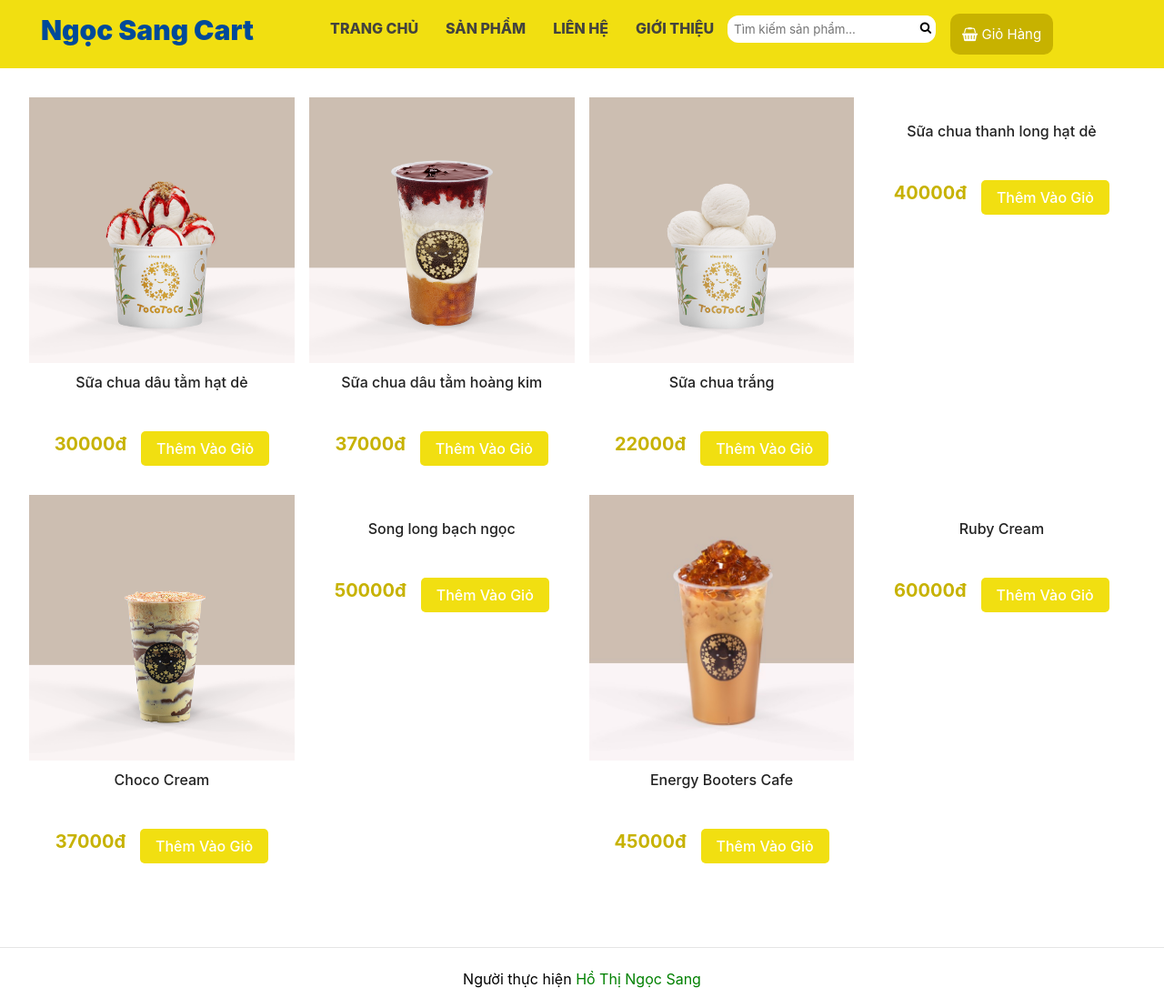
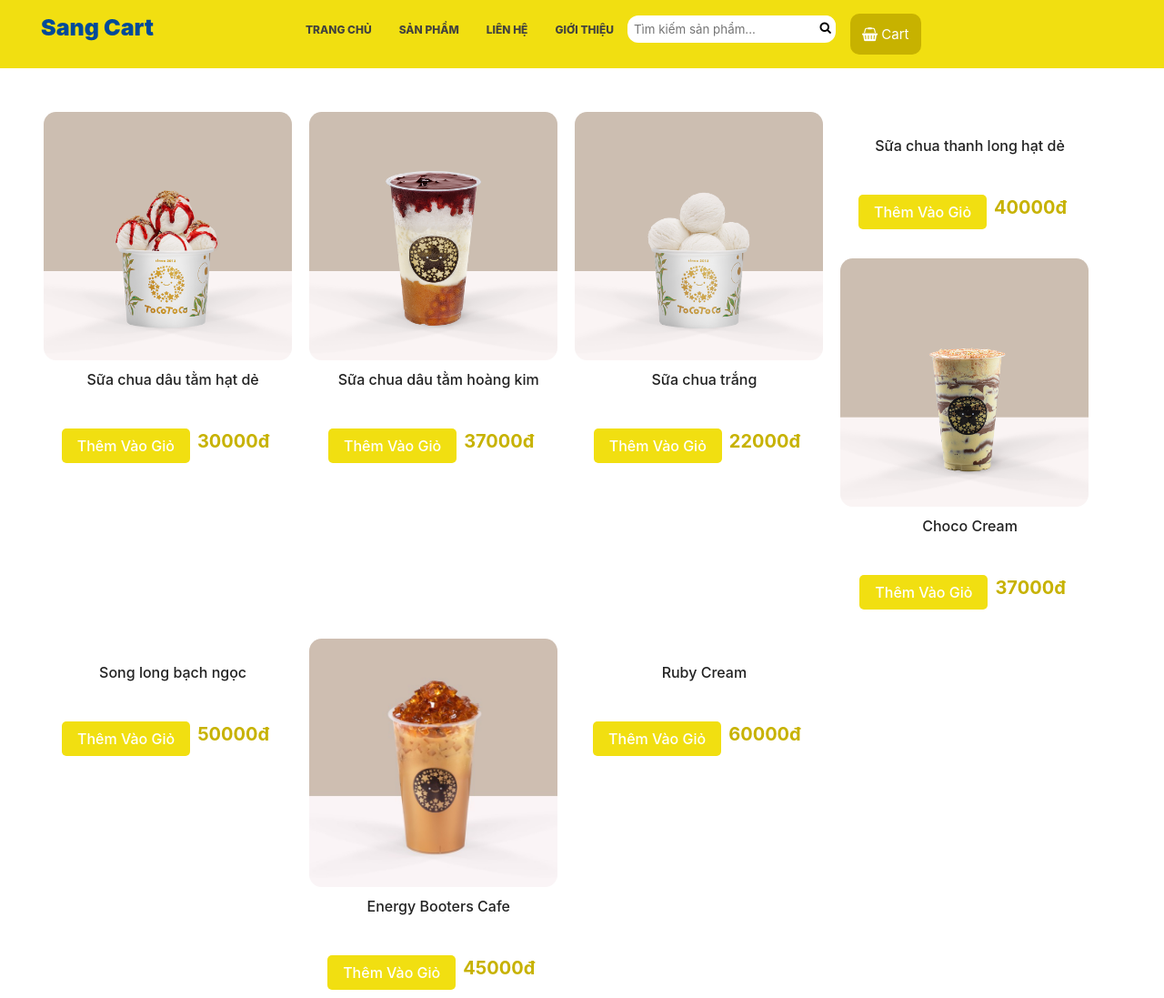
Before and after one commit to Sang937/Shopping-Cart, a plain HTML site: page index.html in a window 1280 px wide. Shown: the top 1097 px of the page at 91% size. Drawn offline with Linux system fonts and the light colour scheme.

Commit message:
next complete project

```diff
--- a/assets/css/responsive.css
+++ b/assets/css/responsive.css
@@ -1,5 +1,5 @@
 /*mobile*/
-@media only screen and (min-width:240px) and (max-width:480px) {
+@media only screen and (min-width:15em) and (max-width:30em) {
 
   /* nav */
   nav .content-nav {
@@ -77,7 +77,7 @@
 
 
 /*tablet*/
-@media (min-width:480px) and (max-width:768px) {
+@media (min-width:30em) and (max-width:48em) {
 
   .wrapper {
     padding: 1.5rem;
@@ -126,4 +126,34 @@
   .cart-price {
     margin-right: 1rem;
   }
+  .content-product .content-product-deltals .btn-cart {
+    font-size: 8px;
+  }
+  .btn {
+  padding: .3rem .6rem;
 }
+}
+
+/**********
+iPad 3
+**********/
+@media only screen and (min-device-width : 48em) and (max-device-width : 64em) {
+/* Styles */
+  .wrapper {
+    padding: 3rem;
+  }
+
+
+}
+
+/* Desktops and laptops ----------- */
+@media only screen  and (min-width : 76.5em) {
+/* Styles */
+.wrapper {
+    padding: 3rem;
+  }
+}
+/* Large screens ----------- */
+@media only screen  and (min-width :114em) {
+/* Styles */
+}
--- a/assets/css/style.css
+++ b/assets/css/style.css
@@ -18,7 +18,7 @@
 }
 nav .logo {
   color: #004A99;
-  font-size: 30px;
+  font-size: 25px;
   font-weight: 900;
   padding-left: 30px;
 }
@@ -41,6 +41,7 @@
   text-transform: uppercase;
   padding: 0 15px;
   font-weight: 800;
+  font-size: 12px;
 }
 
 nav .content-nav ul li a:hover {
@@ -199,7 +200,7 @@
 
 .products ul .main-product {
   margin-bottom: 2rem;
-  margin-right: 1rem;
+  margin-right: 0.5rem;
   display: block;
   float: left;
   width: 24%;
@@ -210,7 +211,8 @@
 }
 
 .products ul .img-product img {
-  width: 100%;
+  width: 96%;
+  border-radius: 5%;
 }
 
 .content-product .content-product-h3 {
@@ -249,6 +251,7 @@
   border-radius: 5px;
   color: #fff;
   font-weight: 500;
+  margin-right: .5rem;
 }
 
 .content-product .content-product-deltals .btn-cart:hover {
--- a/index.html
+++ b/index.html
@@ -17,7 +17,7 @@
   <header>
     <nav>
       <div class="img-nav">
-        <span class="logo"> Ngọc Sang Cart </span>
+        <span class="logo"> Sang Cart </span>
       </div>
       <div class="content-nav">
         <ul>
@@ -56,7 +56,7 @@
       <!-- The Modal -->
       <button id="cart">
         <i class="fa fa-shopping-basket" aria-hidden="true"></i>
-        Giỏ Hàng
+       Cart
       </button>
       <div id="myModal" class="modal">
         <div class="modal-content">
@@ -124,10 +124,10 @@
           <div class="content-product">
             <h3 class="content-product-h3">Sữa chua dâu tằm hạt dẻ </h3>
             <div class="content-product-deltals">
+              <button type="button" class="btn btn-cart">Thêm Vào Giỏ</button>
               <div class="price">
                 <span class="money">30000đ</span>
               </div>
-              <button type="button" class="btn btn-cart">Thêm Vào Giỏ</button>
             </div>
           </div>
         </li>
@@ -138,10 +138,10 @@
           <div class="content-product">
             <h3 class="content-product-h3">Sữa chua dâu tằm hoàng kim </h3>
             <div class="content-product-deltals">
+              <button type="button" class="btn btn-cart">Thêm Vào Giỏ</button>
               <div class="price">
                 <span class="money"> 37000đ</span>
               </div>
-              <button type="button" class="btn btn-cart">Thêm Vào Giỏ</button>
             </div>
           </div>
         </li>
@@ -152,24 +152,24 @@
           <div class="content-product">
             <h3 class="content-product-h3"> Sữa chua trắng </h3>
             <div class="content-product-deltals">
+              <button type="button" class="btn btn-cart">Thêm Vào Giỏ</button>
               <div class="price">
                 <span class="money">22000đ</span>
               </div>
-              <button type="button" class="btn btn-cart">Thêm Vào Giỏ</button>
             </div>
           </div>
         </li>
-        <li class="main-product no-margin">
+        <li class="main-product">
           <div class="img-product">
             <img class="img-prd" src="./assets/img/sua-chua-thanh-long-hat-de.png" alt="">
           </div>
           <div class="content-product">
             <h3 class="content-product-h3">Sữa chua thanh long hạt dẻ </h3>
             <div class="content-product-deltals">
+              <button type="button" class="btn btn-cart">Thêm Vào Giỏ</button>
               <div class="price">
                 <span class="money"> 40000đ</span>
               </div>
-              <button type="button" class="btn btn-cart">Thêm Vào Giỏ</button>
             </div>
           </div>
         </li>
@@ -181,10 +181,10 @@
             <h3 class="content-product-h3"> Choco Cream
             </h3>
             <div class="content-product-deltals">
+              <button type="button" class="btn btn-cart">Thêm Vào Giỏ</button>
               <div class="price">
                 <span class="money"> 37000đ</span>
               </div>
-              <button type="button" class="btn btn-cart">Thêm Vào Giỏ</button>
             </div>
           </div>
         </li>
@@ -195,11 +195,11 @@
           <div class="content-product">
             <h3 class="content-product-h3"> Song long bạch ngọc </h3>
             <div class="content-product-deltals">
+              <button type="button" class="btn btn-cart">Thêm Vào Giỏ</button>
               <div class="price">
                 <span class="money"> 50000đ</span>
               </div>
               <!-- </div> -->
-              <button type="button" class="btn btn-cart">Thêm Vào Giỏ</button>
             </div>
           </div>
         </li>
@@ -211,10 +211,10 @@
           <div class="content-product">
             <h3 class="content-product-h3"> Energy Booters Cafe </h3>
             <div class="content-product-deltals">
+              <button type="button" class="btn btn-cart">Thêm Vào Giỏ</button>
               <div class="price">
                 <span class="money">45000đ</span>
               </div>
-              <button type="button" class="btn btn-cart">Thêm Vào Giỏ</button>
             </div>
           </div>
         </li>
@@ -226,10 +226,10 @@
           <div class="content-product">
             <h3 class="content-product-h3"> Ruby Cream </h3>
             <div class="content-product-deltals">
+              <button type="button" class="btn btn-cart">Thêm Vào Giỏ</button>
               <div class="price">
                 <span class="money">60000đ</span>
               </div>
-              <button type="button" class="btn btn-cart">Thêm Vào Giỏ</button>
             </div>
           </div>
         </li>
```
